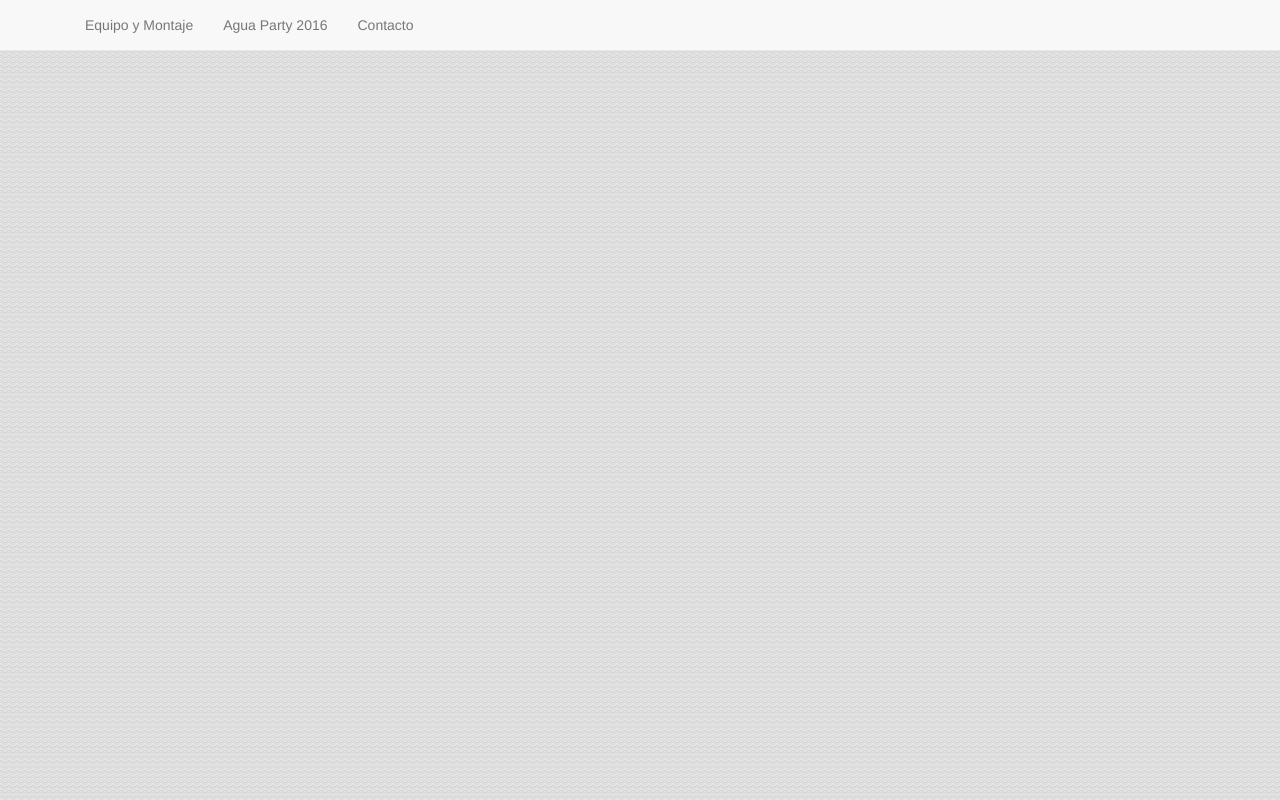
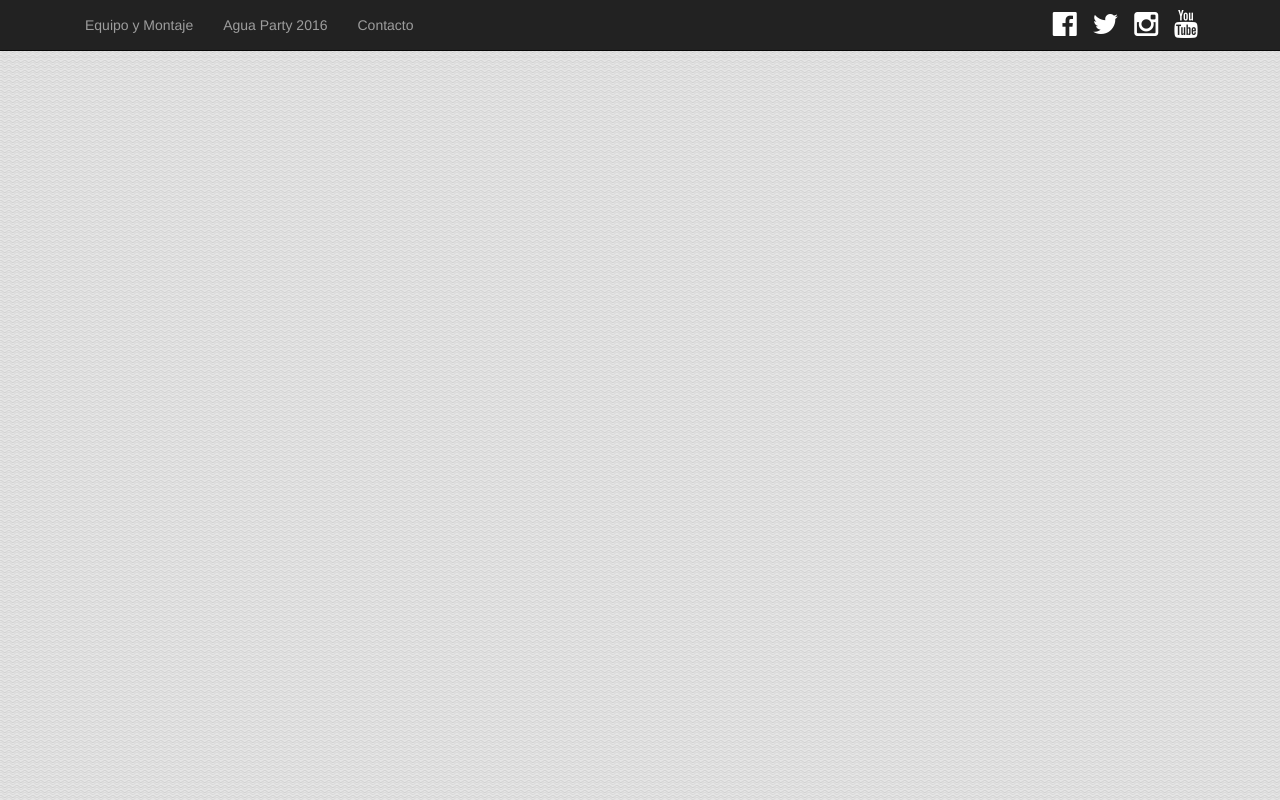
Before and after one commit to fblazp/disco-eco, a plain HTML site: page index.html in a window 1280 px wide. Drawn offline with nearby package versions, Linux system fonts and the light colour scheme.

Commit message:
Barra de navegación terminada, añadidos iconos redes sociales

```diff
--- a/css/main.css
+++ b/css/main.css
@@ -13,9 +13,39 @@ body
 	padding-top: 50px;
 }
 
-/*Header*/
-.logoHeader
+/*Redes sociales*/
+#header .socials
 {
-	max-width: 250px;
-	max-height: 100px;
+	font-size: 2em;
 }
+#header .socials p
+{
+	margin: 0 8px 0 0;
+	padding-top: 5px;
+}
+
+#header .socials p a
+{
+	color: white;
+	padding: 0 4px;
+}
+
+#header .socials .facebook:hover
+{
+	color: #3b5998;
+}
+
+#header .socials .twitter:hover
+{
+	color: #00aced;
+}
+
+#header .socials .instagram:hover
+{
+	color: #125688;
+}
+
+#header .socials .youtube:hover
+{
+	color: #bb0000;
+}
--- a/index.html
+++ b/index.html
@@ -23,9 +23,9 @@
   </head>
   <body>
     <!--header-->
-    <header>
+    <header id="header">
       <!--menú de navegación-->
-      <nav class="navbar navbar-default navbar-fixed-top">
+      <nav class="navbar navbar-inverse navbar-fixed-top">
         <div class="container">
           <div class="navbar-header">
             <button type="button" class="navbar-toggle collapsed" data-toggle="collapse" data-target=".navIndex">
@@ -34,7 +34,7 @@
               <span class="icon-bar"></span>
               <span class="icon-bar"></span>
             </button><!--.navbar-toggle-->
-            <a href="#" class="navbar-brand visible-xs">Menú</a>
+            <a href="#" class="navbar-brand visible-xs">Menú</a><!--.navbar-brand-->
           </div><!--.navbar-header-->
           <div class="collapse navbar-collapse navIndex">
             <ul class="nav navbar-nav">
@@ -42,6 +42,14 @@
               <li><a href="#">Agua Party 2016</a></li>
               <li><a href="#">Contacto</a></li>
             </ul><!--.nav-->
+            <div class="pull-right socials">
+              <p>
+                <a href="https://es-es.facebook.com/radioeco.avila/" target="_blank" class="facebook" title="Facebook"><i class="fa fa-facebook-official"></i></a>
+                <a href="http://twitter.com/discoeco" target="_blank" class="twitter" title="twitter"><i class="fa fa-twitter"></i></a>
+                <a href="http://instagram.com/discoecomovil" target="_blank" class="instagram" title="Instagram"><i class="fa fa-instagram"></i></a>
+                <a href="#" target="_blank" class="youtube" title="youtube"><i class="fa fa-youtube"></i></a>
+              </p>
+            </div>
           </div><!--.collapse-->
         </div><!--.container-->
       </nav><!--.navbar-->
```
